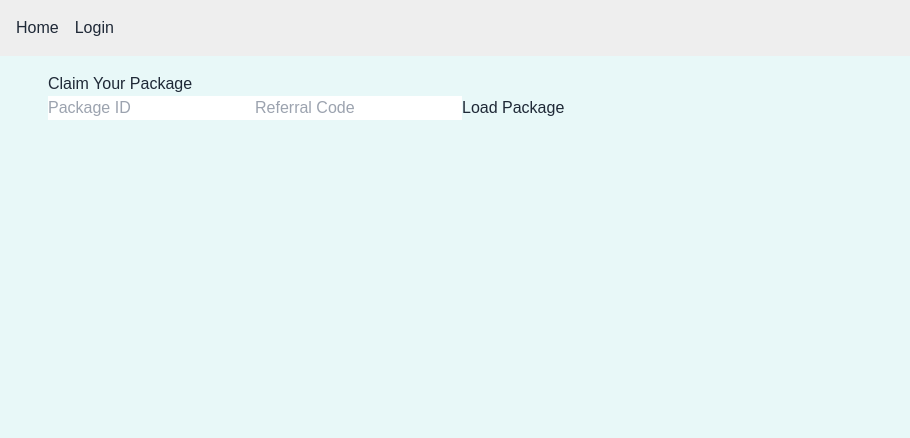
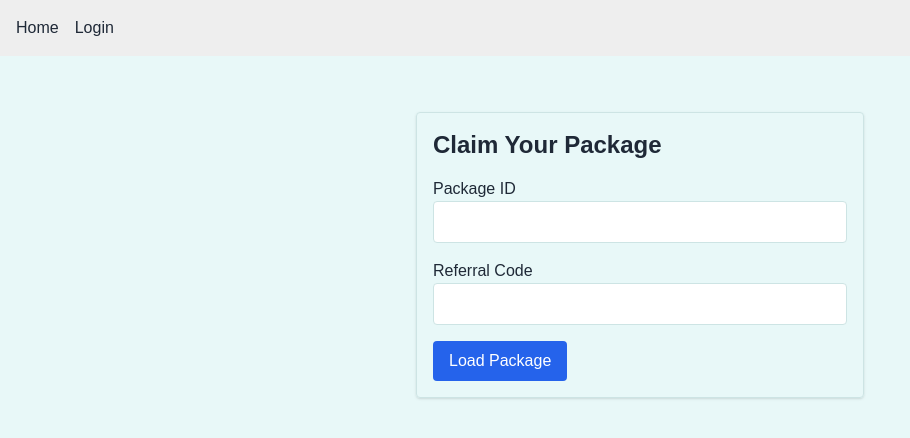
Before and after one commit to flexbuytravel/code-assist, a Next.js app: page /home in a window 1280 px wide. Shown: the top 438 px of the page, without its empty margins (0-910 px from the left). Built offline with nearby package versions, Linux system fonts and the light colour scheme; no server answers.

Commit message:
Update page.tsx

```diff
--- a/src/app/home/page.tsx
+++ b/src/app/home/page.tsx
@@ -1,59 +1,68 @@
 "use client";
 
-import { useState } from "react";
-import { useRouter } from "next/navigation";
+import { useState, useEffect } from "react";
+import { useRouter, useSearchParams } from "next/navigation";
 
 export default function HomePage() {
   const router = useRouter();
+  const searchParams = useSearchParams();
+
   const [packageId, setPackageId] = useState("");
   const [referralCode, setReferralCode] = useState("");
-  const [error, setError] = useState("");
+  const [locked, setLocked] = useState(false);
 
-  const handleLoadPackage = async () => {
-    setError("");
+  useEffect(() => {
+    const pkg = searchParams.get("packageId");
+    const ref = searchParams.get("referralCode");
 
-    try {
-      const res = await fetch("/api/customer/package/validate", {
-        method: "POST",
-        headers: { "Content-Type": "application/json" },
-        body: JSON.stringify({ packageId, referralCode }),
-      });
+    if (pkg && ref) {
+      setPackageId(pkg);
+      setReferralCode(ref);
+      setLocked(true);
+    }
+  }, [searchParams]);
 
-      if (!res.ok) {
-        const err = await res.json();
-        throw new Error(err.error || "Package validation failed");
-      }
-
-      const data = await res.json();
-
-      // Redirect to registration page with validated package info
+  const handleLoadPackage = () => {
+    if (!packageId || !referralCode) return;
     router.push(
       `/auth/register?packageId=${encodeURIComponent(
-          data.packageId
-        )}&referralCode=${encodeURIComponent(data.referralCode)}`
+        packageId
+      )}&referralCode=${encodeURIComponent(referralCode)}`
     );
-    } catch (err: any) {
-      setError(err.message);
-    }
   };
 
   return (
-    <div className="container">
-      <h1>Claim Your Package</h1>
+    <div className="max-w-md mx-auto mt-10 p-4 border rounded shadow">
+      <h1 className="text-2xl font-bold mb-4">Claim Your Package</h1>
+
+      <div className="mb-4">
+        <label className="block">Package ID</label>
         <input
           type="text"
-        placeholder="Package ID"
           value={packageId}
           onChange={(e) => setPackageId(e.target.value)}
+          disabled={locked}
+          className="w-full p-2 border rounded"
         />
+      </div>
+
+      <div className="mb-4">
+        <label className="block">Referral Code</label>
         <input
           type="text"
-        placeholder="Referral Code"
           value={referralCode}
           onChange={(e) => setReferralCode(e.target.value)}
+          disabled={locked}
+          className="w-full p-2 border rounded"
         />
-      <button onClick={handleLoadPackage}>Load Package</button>
-      {error && <p className="error">{error}</p>}
+      </div>
+
+      <button
+        onClick={handleLoadPackage}
+        className="px-4 py-2 bg-blue-600 text-white rounded"
+      >
+        Load Package
+      </button>
     </div>
   );
 }
```
Lines whose indentation alone changed are shown as unchanged.
